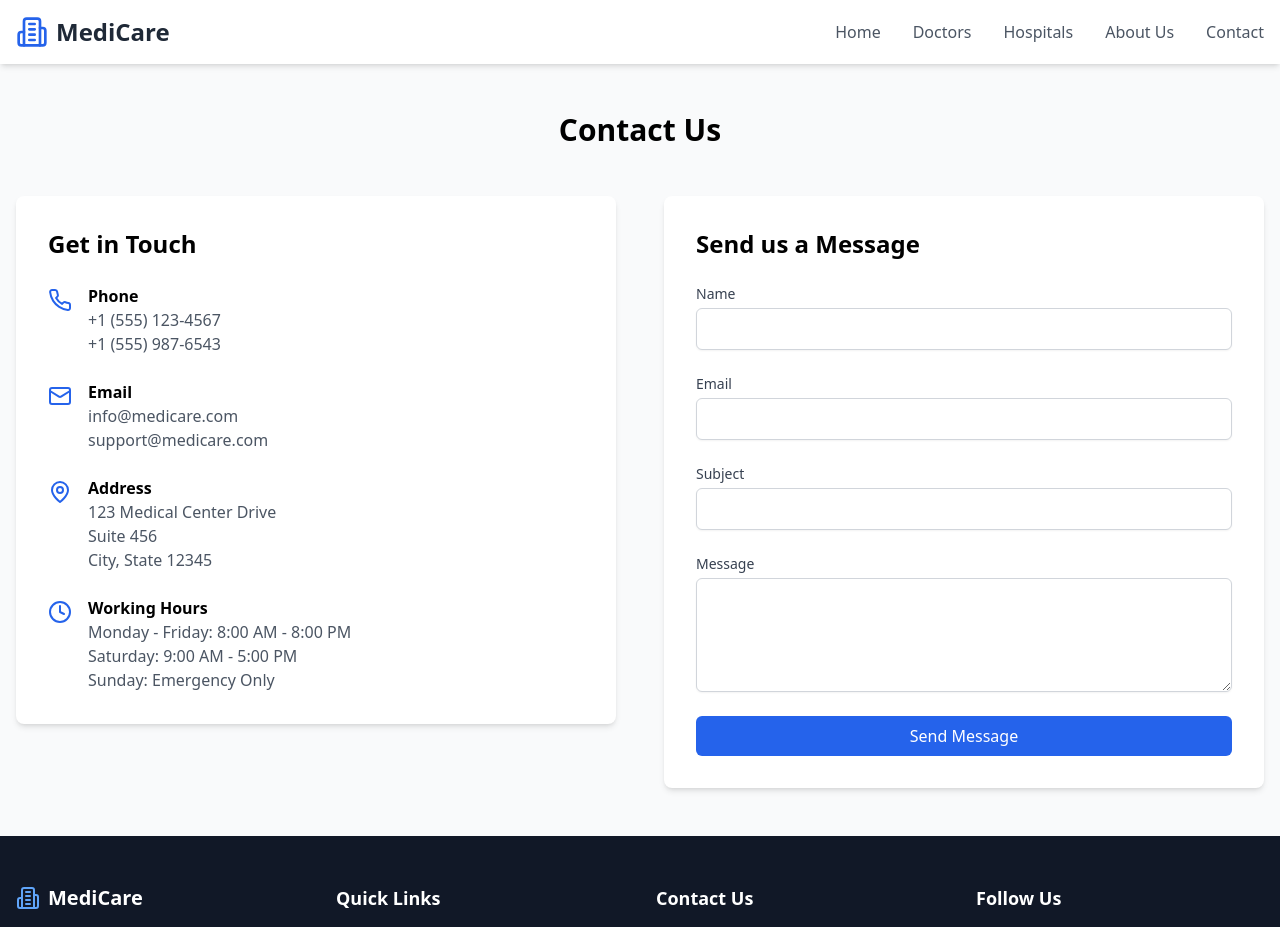
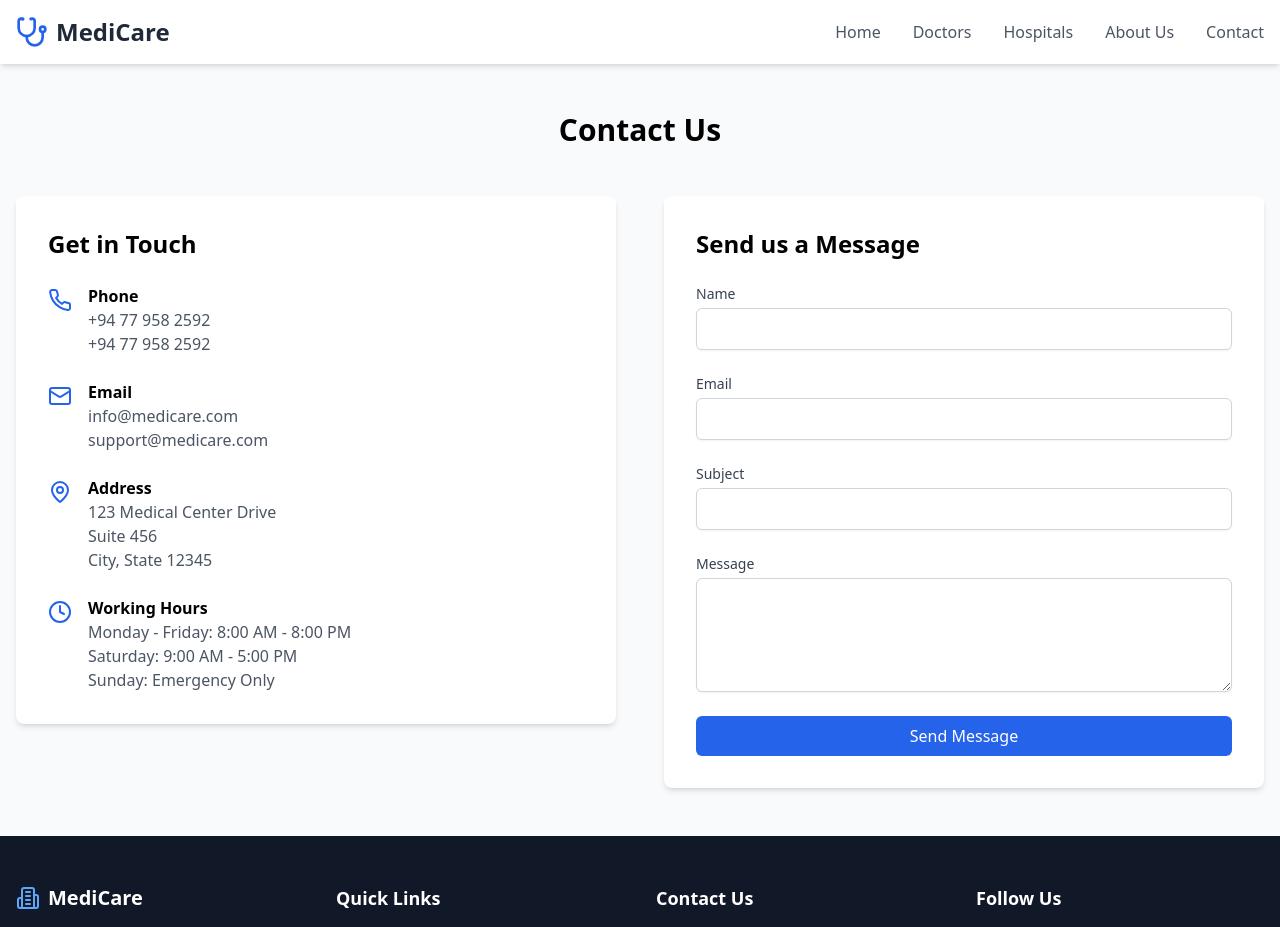
Before and after one commit to SameeraMS/Medi-Care-React, a React (Vite) app: page /contact in a window 1280 px wide. Shown: the top 927 px of the page. Built offline with nearby package versions, Linux system fonts and the light colour scheme.

Commit message:
fixing bugs

```diff
--- a/src/App.tsx
+++ b/src/App.tsx
@@ -6,6 +6,7 @@ import HospitalsPage from './pages/HospitalsPage';
 import AboutPage from './pages/AboutPage';
 import ContactPage from './pages/ContactPage';
 import DoctorsPage from "./pages/DoctorsPage.tsx";
+import CategoryPage from "./pages/CategoryPage.tsx";
 
 function App() {
   return (
@@ -15,6 +16,7 @@ function App() {
           <Routes>
             <Route path="/" element={<Home />} />
             <Route path="/doctors" element={<DoctorsPage />} />
+            <Route path="/category/:id" element={<CategoryPage />} />
             <Route path="/hospitals" element={<HospitalsPage />} />
             <Route path="/about" element={<AboutPage />} />
             <Route path="/contact" element={<ContactPage />} />
--- a/src/components/CategoryCard.tsx
+++ b/src/components/CategoryCard.tsx
@@ -1,7 +1,7 @@
 import React from 'react';
 import { Link } from 'react-router-dom';
 import {
-  HeartPulse, Brain, Baby, Bone, Eye, Tooth,
+  HeartPulse, Brain, Baby, Bone, Eye,
   Stethoscope, Microscope, Syringe, Activity
 } from 'lucide-react';
 import { Category } from '../types';
--- a/src/components/Footer.tsx
+++ b/src/components/Footer.tsx
@@ -35,7 +35,7 @@ export default function Footer() {
             <ul className="space-y-2">
               <li className="flex items-center space-x-2">
                 <Phone className="h-4 w-4 text-blue-400" />
-                <span className="text-gray-400">+1 (555) 123-4567</span>
+                <span className="text-gray-400">+94 77 958 2592</span>
               </li>
               <li className="flex items-center space-x-2">
                 <Mail className="h-4 w-4 text-blue-400" />
@@ -70,6 +70,7 @@ export default function Footer() {
 
         <div className="border-t border-gray-800 mt-8 pt-8 text-center">
           <p className="text-gray-400">&copy; {new Date().getFullYear()} MediCare. All rights reserved.</p>
+          <p className="text-gray-400">Developed by Sameera MS</p>
         </div>
       </div>
     </footer>
--- a/src/components/Header.tsx
+++ b/src/components/Header.tsx
@@ -1,6 +1,6 @@
 import React, { useState } from 'react';
 import { Link } from 'react-router-dom';
-import { Building2, Menu, X } from 'lucide-react';
+import {Menu, Stethoscope, X} from 'lucide-react';
 
 export default function Header() {
   const [isMenuOpen, setIsMenuOpen] = useState(false);
@@ -10,7 +10,7 @@ export default function Header() {
         <div className="container mx-auto px-4 py-4">
           <div className="flex items-center justify-between">
             <Link to="/" className="flex items-center space-x-2">
-              <Building2 className="h-8 w-8 text-blue-600" />
+              <Stethoscope className="h-8 w-8 text-blue-600" />
               <span className="text-2xl font-bold text-gray-800">MediCare</span>
             </Link>
 
--- a/src/pages/AboutPage.tsx
+++ b/src/pages/AboutPage.tsx
@@ -7,7 +7,7 @@ export default function AboutPage() {
     <div className="min-h-screen bg-gray-50">
       {/* Hero Section */}
       <div className="bg-blue-600 text-white py-20" style={{
-        backgroundImage: "url('src/assets/images/about.jpg')",
+        backgroundImage: "url('..//src/assets/images/about.jpg')",
         backgroundSize: "cover",
         backgroundPosition: "center"
       }}>
--- a/src/pages/ContactPage.tsx
+++ b/src/pages/ContactPage.tsx
@@ -39,8 +39,8 @@ export default function ContactPage() {
                   <Phone className="w-6 h-6 text-blue-600 mt-1" />
                   <div>
                     <h3 className="font-semibold">Phone</h3>
-                    <p className="text-gray-600">+1 (555) 123-4567</p>
-                    <p className="text-gray-600">+1 (555) 987-6543</p>
+                    <p className="text-gray-600">+94 77 958 2592</p>
+                    <p className="text-gray-600">+94 77 958 2592</p>
                   </div>
                 </div>
 
--- a/src/pages/Home.tsx
+++ b/src/pages/Home.tsx
@@ -11,7 +11,7 @@ export default function Home() {
       <div
         className="bg-cover bg-center h-[500px] relative"
         style={{
-          backgroundImage: "url('src/assets/images/home.jpg')"
+          backgroundImage: "url('../src/assets/images/home.jpg')"
         }}
       >
         <div className="absolute inset-0 bg-black bg-opacity-50 flex items-center justify-center">
```
